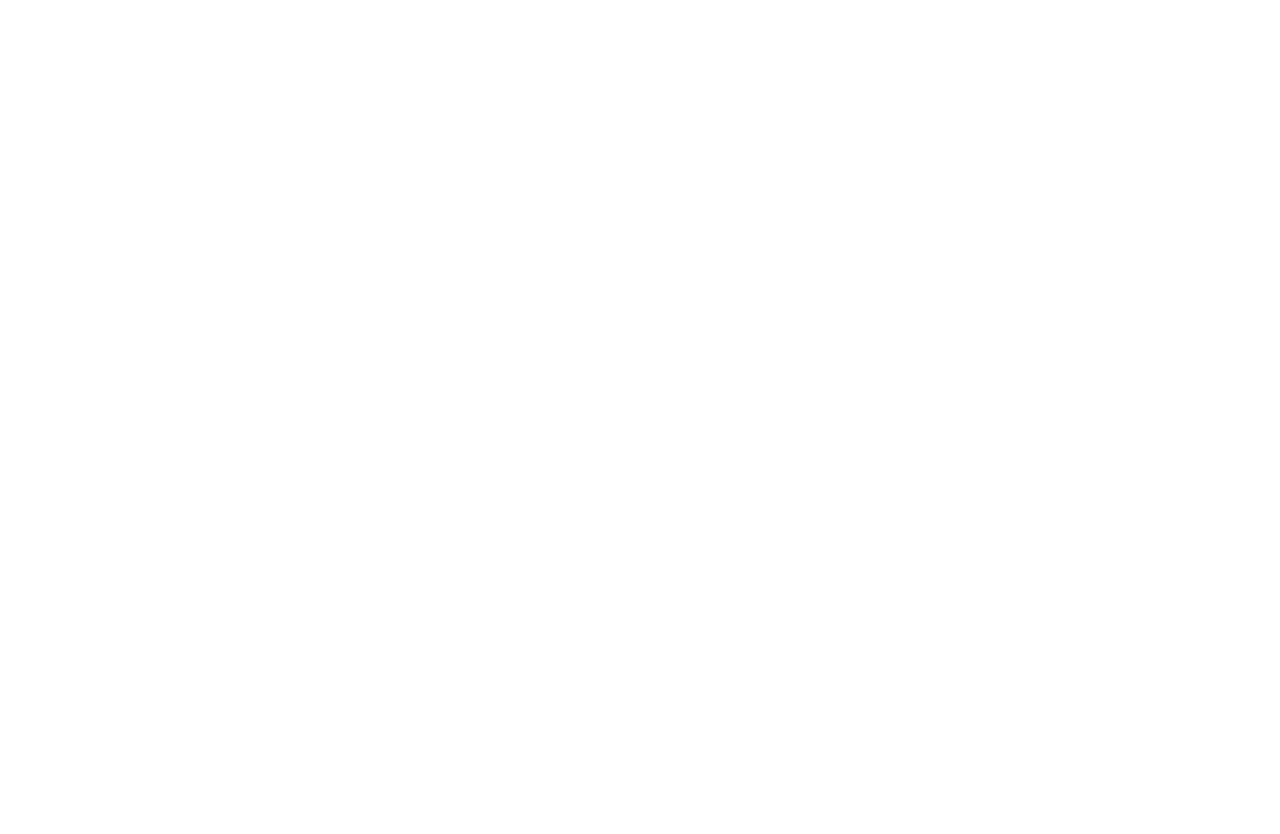
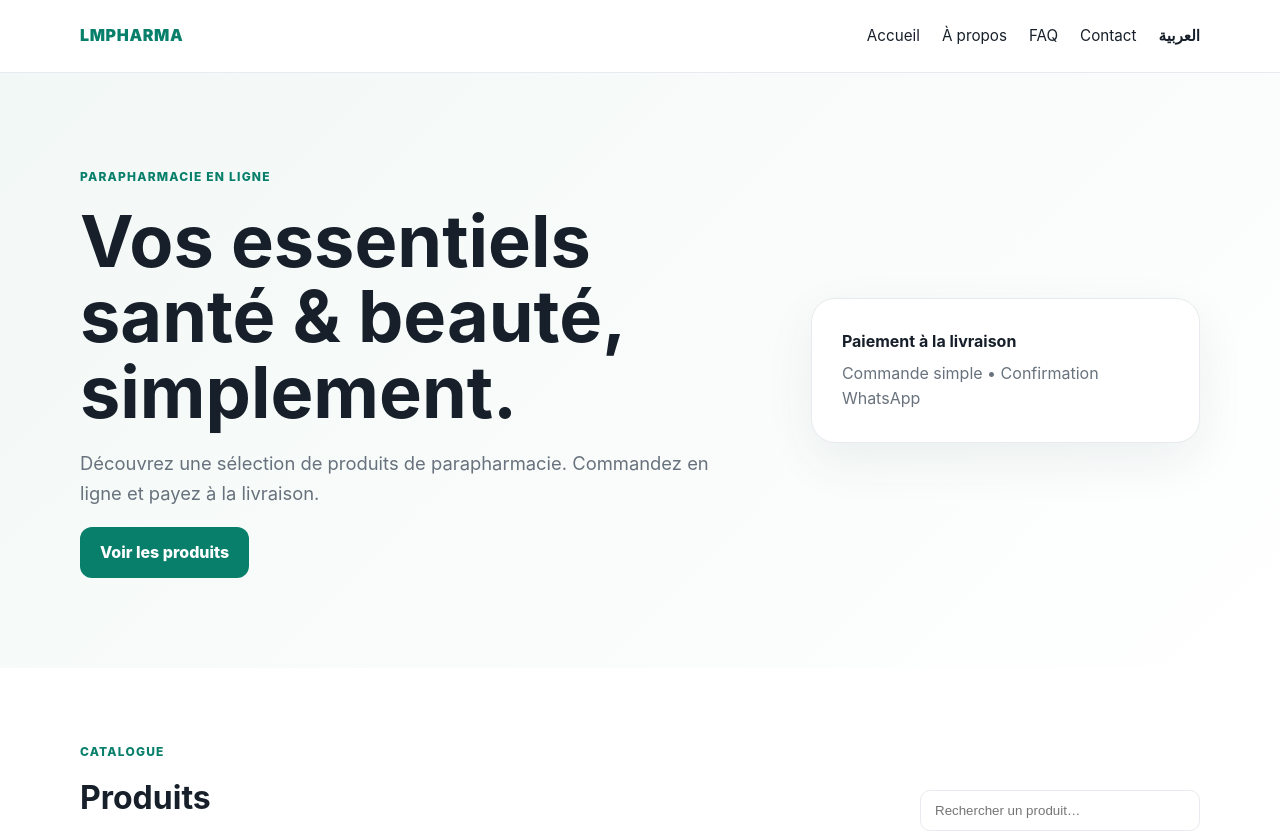
Before and after one commit to lmpharmafounder-max/LMPHARMA1, a plain HTML site: page index.html in a window 1280 px wide. Shown: the top 834 px of the page. Before the commit the page ends 800 px from the top, so only its background shows below. Drawn offline with Linux system fonts and the light colour scheme.

Commit message:
Add files via upload

```diff
--- a/index.html
+++ b/index.html
@@ -1,15 +1,57 @@
-<!DOCTYPE html>
+<!doctype html>
 <html lang="fr">
 <head>
   <meta charset="utf-8">
-  <meta name="viewport" content="width=device-width, initial-scale=1">
-  <meta name="robots" content="noindex">
-  <title>LM Pharma CMS</title>
+  <meta name="viewport" content="width=device-width,initial-scale=1">
+  <title>LMPHARMA — Parapharmacie</title>
+  <meta name="description" content="LMPHARMA — produits de parapharmacie, commande en ligne et paiement à la livraison.">
+  <link rel="stylesheet" href="/assets/css/style.css">
+</head>
+<body>
+<header class="site-header">
+  <div class="container nav">
+    <a class="logo" href="/">LMPHARMA</a>
+    <nav>
+      <a href="/">Accueil</a>
+      <a href="/a-propos.html">À propos</a>
+      <a href="/faq.html">FAQ</a>
+      <a href="/contact.html">Contact</a>
+      <a class="lang" href="#" data-lang="ar">العربية</a>
+    </nav>
+  </div>
+</header>
 
-  <script src="https://identity.netlify.com/v1/netlify-identity-widget.js"></script>
-</head>
+<main>
+  <section class="hero">
+    <div class="container hero-grid">
+      <div>
+        <span class="eyebrow">Parapharmacie en ligne</span>
+        <h1>Vos essentiels santé & beauté, simplement.</h1>
+        <p>Découvrez une sélection de produits de parapharmacie. Commandez en ligne et payez à la livraison.</p>
+        <a class="btn" href="#produits">Voir les produits</a>
+      </div>
+      <div class="hero-card">
+        <strong>Paiement à la livraison</strong>
+        <span>Commande simple • Confirmation WhatsApp</span>
+      </div>
+    </div>
+  </section>
 
-<body>
-  <script src="https://cdn.jsdelivr.net/npm/decap-cms@^3.0.0/dist/decap-cms.js"></script>
+  <section id="produits" class="section container">
+    <div class="section-head">
+      <div><span class="eyebrow">Catalogue</span><h2>Produits</h2></div>
+      <input id="search" class="search" placeholder="Rechercher un produit…">
+    </div>
+    <div id="product-grid" class="product-grid"></div>
+  </section>
+</main>
+
+<footer class="footer">
+  <div class="container footer-grid">
+    <div><strong>LMPHARMA</strong><p>Parapharmacie en ligne.</p></div>
+    <div><a href="/livraison-retour.html">Livraison & retours</a><a href="/privacy.html">Confidentialité</a><a href="/terms.html">Conditions</a></div>
+  </div>
+</footer>
+<script src="/assets/js/app.js"></script>
 </body>
 </html>
```
